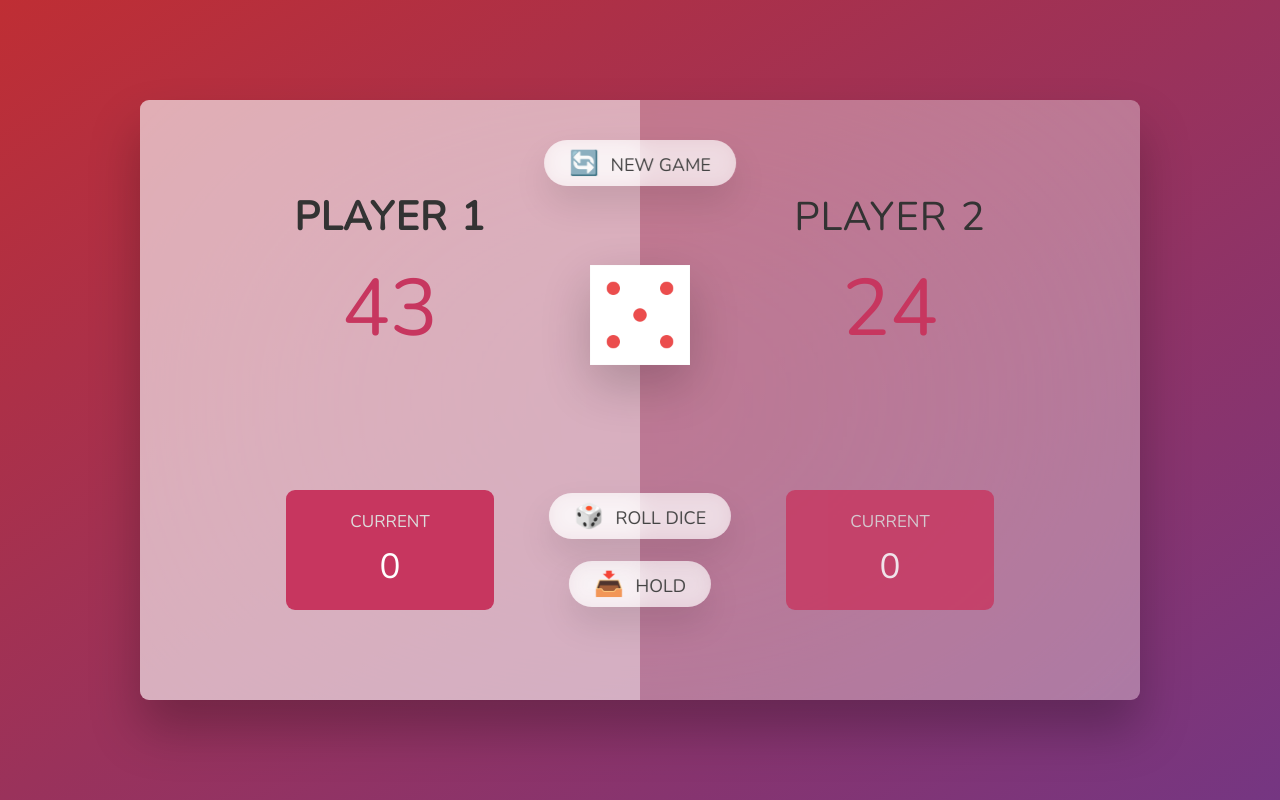
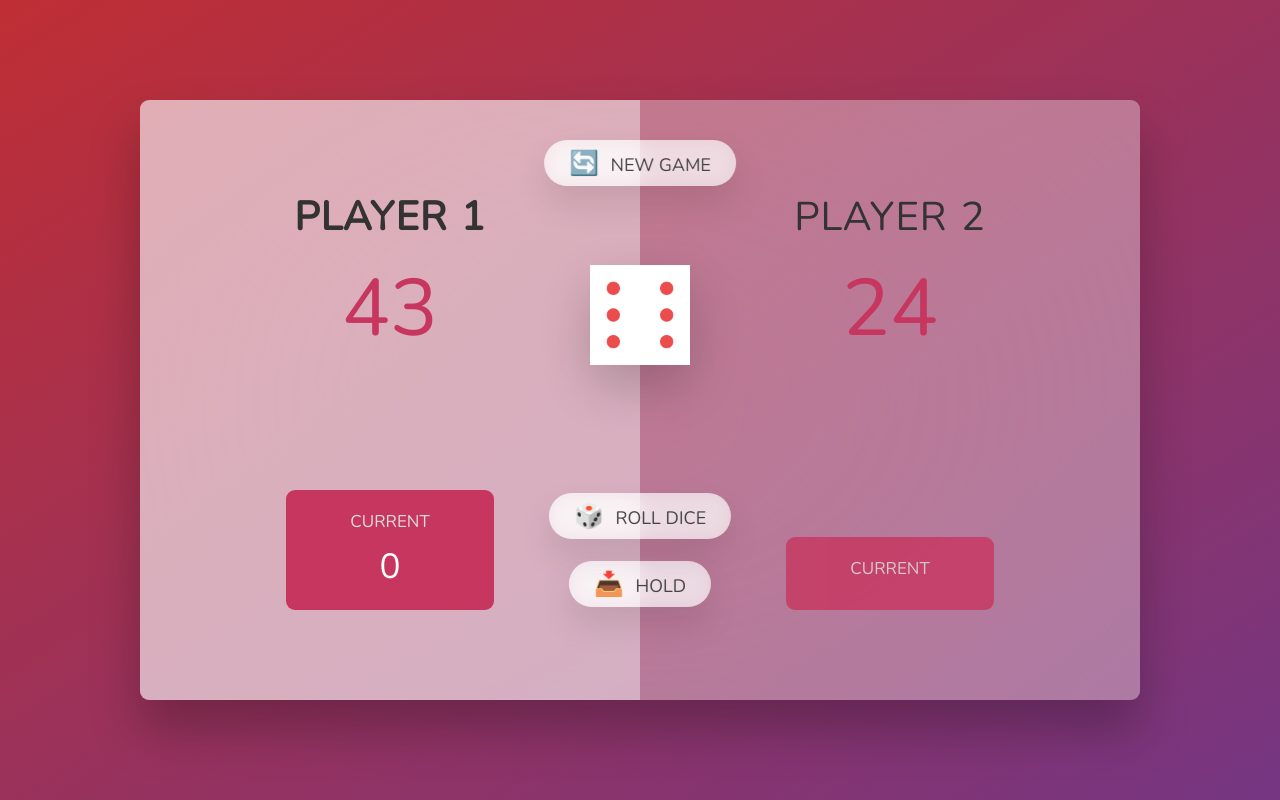
Before and after one commit to kaqak/diceGame, a plain HTML site: page starter/index.html in a window 1280 px wide. Both pictures are taken after a click on the button "🎲 ROLL DICE". Drawn offline with nearby package versions, Linux system fonts and the light colour scheme.

Commit message:
roll dice dynamically

```diff
--- a/starter/script.js
+++ b/starter/script.js
@@ -1 +1,20 @@
-'use strict';
+"use strict";
+var scores, roundScore, activePlayer, dice;
+scores = [0, 0];
+roundScore = 0;
+activePlayer = 1;
+
+document.querySelector("#current--" + activePlayer).textContent = dice;
+document.querySelector(".dice").style.display = "none";
+
+document.querySelector(".btn--roll").addEventListener("click", function () {
+  // 1.Random number
+  dice = Math.floor(Math.random() * 6 + 1);
+  // 2. Display the result
+  var diceDOM = document.querySelector(".dice");
+
+  diceDOM.style.display = "block";
+  diceDOM.src = "dice-" + dice + ".png";
+
+  // 3. Update the round if te
+});
--- a/starter/style.css
+++ b/starter/style.css
@@ -23,6 +23,7 @@ body {
 }
 
 /* LAYOUT */
+
 main {
   position: relative;
   width: 100rem;
```
